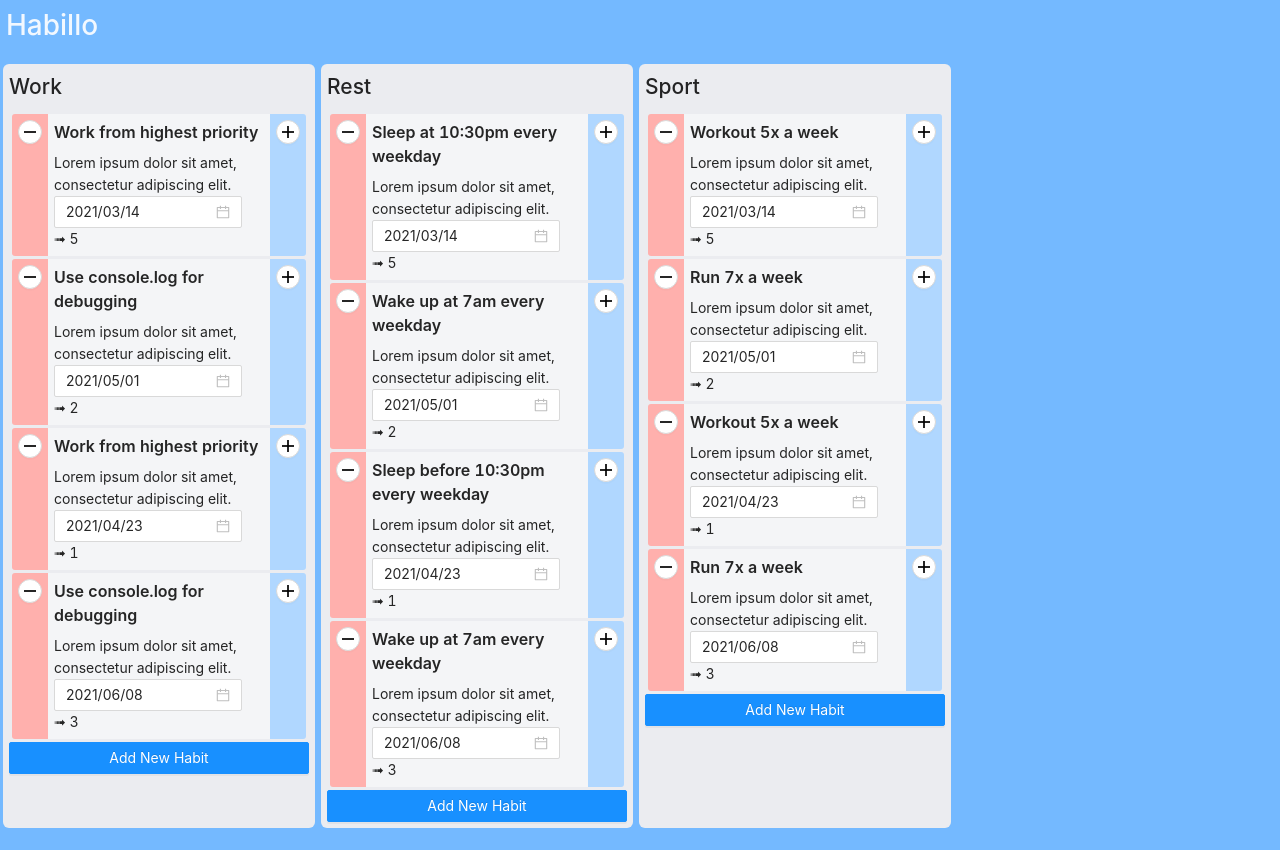
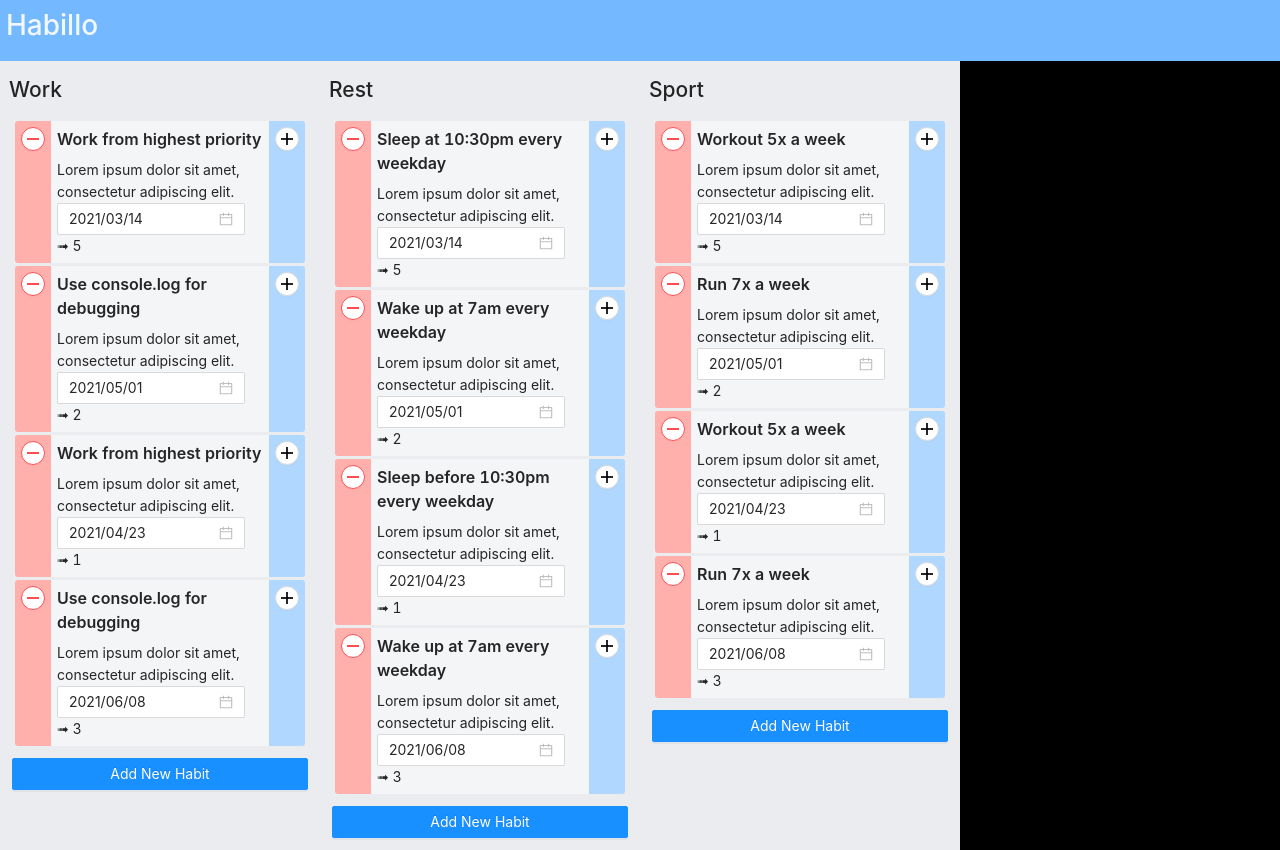
Before and after one commit to johannesstroebele91/Habillo, a React (Create React App) app: page / in a window 1280 px wide. Built offline with nearby package versions, Linux system fonts and the light colour scheme.

Commit message:
Restructured files for better modularity and outsource logic from HabitLists into separate Habit component

```diff
--- a/src/App.tsx
+++ b/src/App.tsx
@@ -1,12 +1,12 @@
-import { habits } from "./initial-habits-data";
-import HabitLists from "./components/HabitLists";
+import { INITIAL_HABITS } from "./initial-habits-data";
+import HabitLists from "./components/Habits/Habits";
 
 // Only the App.tsx gets changed in an React app
 function App() {
   return (
     <>
-      <h1 style={{padding: '3px 0 0 6px', color: '#f2f8ff'}}>Habillo</h1>
-      <HabitLists habits={habits}/>
+      <h1 style={{ padding: "3px 0 0 6px", color: "#f2f8ff" }}>Habillo</h1>
+      <HabitLists habits={INITIAL_HABITS} />
     </>
   );
 }
--- a/src/components/AddHabitForm.tsx
+++ b/src/components/AddHabitForm/AddHabitForm.tsx
@@ -1,6 +1,6 @@
 import { useState } from "react";
 import { Form, Input, Button, Modal, DatePicker } from "antd";
-import { Habit } from "../models/types";
+import { Habit } from "../../models/types";
 
 interface AddHabitFormProps {
   category: string;
--- a/src/components/HabitItem.tsx
+++ b/src/components/HabitItem/HabitItem.tsx
@@ -1,4 +1,4 @@
-import { Habit } from "../models/types";
+import { Habit } from "../../models/types";
 import { Row, Col, Button, Typography, DatePicker } from "antd";
 import { PlusOutlined, MinusOutlined } from "@ant-design/icons";
 import moment from "moment";
@@ -42,6 +42,7 @@ const HabitItem: React.FC<HabitItemProps> = ({ habit }) => {
       >
         <Button
           onClick={() => clickChangeStreakHandler(false)}
+          danger
           size="small"
           shape="circle"
           icon={<MinusOutlined />}
--- /dev/null
+++ b/src/components/HabitList/HabitList.module.css
@@ -0,0 +1,11 @@
+.lists {
+  background: #ebecf0;
+  width: 320px;
+  border-radius: 6;
+  margin: 9;
+  padding: 6;
+}
+
+.lists > div {
+  margin: 12px;
+}
--- /dev/null
+++ b/src/components/HabitList/HabitList.tsx
@@ -0,0 +1,29 @@
+import AddHabitForm from "../AddHabitForm/AddHabitForm";
+import styles from "./HabitList.module.css";
+import HabitItem from "../HabitItem/HabitItem";
+import { Habit } from "../../models/types";
+
+interface HabitListProps {
+    habitCategory: string;
+    habitsList: Habit[];
+    onFinish: (habit: Habit) => void;
+}
+const HabitList: React.FC<HabitListProps> = ({habitCategory, habitsList, onFinish}) => {
+  return (
+    <div className={styles.lists}>
+      <h2 style={{ padding: "12px 3px 3px 9px" }}>
+        {habitCategory.charAt(0).toUpperCase() + habitCategory.slice(1)}
+      </h2>
+      <div>
+        {habitsList
+          .filter((item) => item.list === habitCategory)
+          .map((filteredItems) => (
+            <HabitItem key={filteredItems.id} habit={filteredItems} />
+          ))}
+      </div>
+      <AddHabitForm key={habitCategory} category={habitCategory} onFinish={onFinish} />
+    </div>
+  );
+};
+
+export default HabitList;
--- a/src/components/HabitLists.tsx
+++ /dev/null
@@ -1,53 +0,0 @@
-import { useState } from "react";
-import { Habit } from "../models/types";
-import AddHabitForm from "./AddHabitForm";
-import HabitItem from "./HabitItem";
-interface HabitListsProps {
-  habits: Habit[];
-}
-
-const HabitLists: React.FC<HabitListsProps> = ({ habits }) => {
-  // Creates a list with all list elements on the habits object
-  let categories = habits.map((item) => item.list);
-  // Create a list by filtering each item that has a unique index
-  let categoriesUnique = categories.filter(
-    (item, i, ar) => ar.indexOf(item) === i
-  );
-
-  const [habitsLists, setHabitsLists] = useState(habits);
-  // Submit
-  const onFinish = (habit: Habit) => {
-    // Set new state to re-render site for reconsidering new add habit
-    setHabitsLists((prevState) => ( [...prevState, habit]));
-  };
-
-  // RETURN
-  return (
-    <div style={{ display: "flex", flexWrap: "nowrap" }}>
-      {categoriesUnique.map((category) => (
-        <div
-          style={{
-            background: "#EBECF0",
-            borderRadius: 6,
-            margin: 3,
-            padding: 6,
-          }}
-        >
-          <h2 style={{ padding: "6, 3, 3, 3" }}>
-            {category.charAt(0).toUpperCase() + category.slice(1)}
-          </h2>
-          <div style={{ maxWidth: 300 }}>
-            {habitsLists
-              .filter((item) => item.list === category)
-              .map((filteredItems) => (
-                <HabitItem key={filteredItems.id} habit={filteredItems} />
-              ))}
-          </div>
-          <AddHabitForm category={category} onFinish={onFinish} />
-        </div>
-      ))}
-    </div>
-  );
-};
-
-export default HabitLists;
--- /dev/null
+++ b/src/components/Habits/Habits.tsx
@@ -0,0 +1,36 @@
+import { useState } from "react";
+import { Habit } from "../../models/types";
+import HabitList from "../HabitList/HabitList";
+
+interface HabitListsProps {
+  habits: Habit[];
+}
+
+const HabitLists: React.FC<HabitListsProps> = ({ habits }) => {
+  // Creates a list with all list elements on the habits object
+  let categories = habits.map((item) => item.list);
+
+  // Create a new list by comparing the index of each unique item
+  let categoriesUnique = categories.filter(
+    (item: string, index: number) => categories.indexOf(item) === index
+  );
+
+  const [habitsLists, setHabitsLists] = useState(habits);
+  // Submit
+  const onFinishHandler = (habit: Habit) => {
+    // Set new state to re-render site for reconsidering new add habit
+    // pass the old state for passing the old values to the new state
+    setHabitsLists((prevState) => [...prevState, habit]);
+  };
+
+  // RETURN
+  return (
+    <div style={{ display: "flex", flexWrap: "nowrap", background: "black" }}>
+      {categoriesUnique.map((habitCategory) => (
+        <HabitList key={habitCategory} habitCategory={habitCategory} habitsList={habitsLists} onFinish={onFinishHandler}/>
+      ))}
+    </div>
+  );
+};
+
+export default HabitLists;
--- a/src/initial-habits-data.ts
+++ b/src/initial-habits-data.ts
@@ -1,6 +1,6 @@
 import { Habit } from "./models/types";
 
-export const habits: Habit[] = [
+export const INITIAL_HABITS: Habit[] = [
     {
       id: 1,
       title: "Work from highest priority",
```
Also changed, not shown: src/index.css (+4 -4 lines), src/components/HabitItem/HabitItem.module.css (added).
